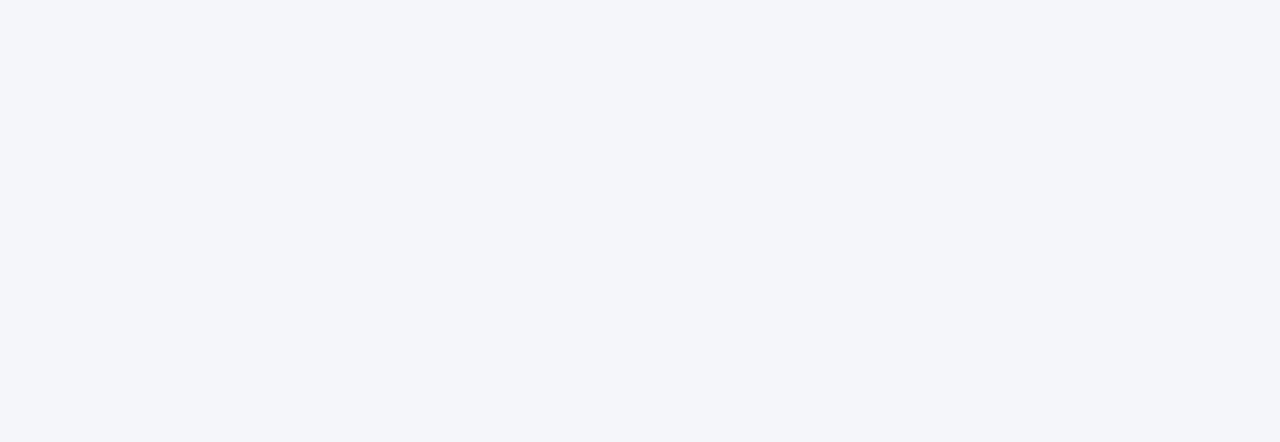
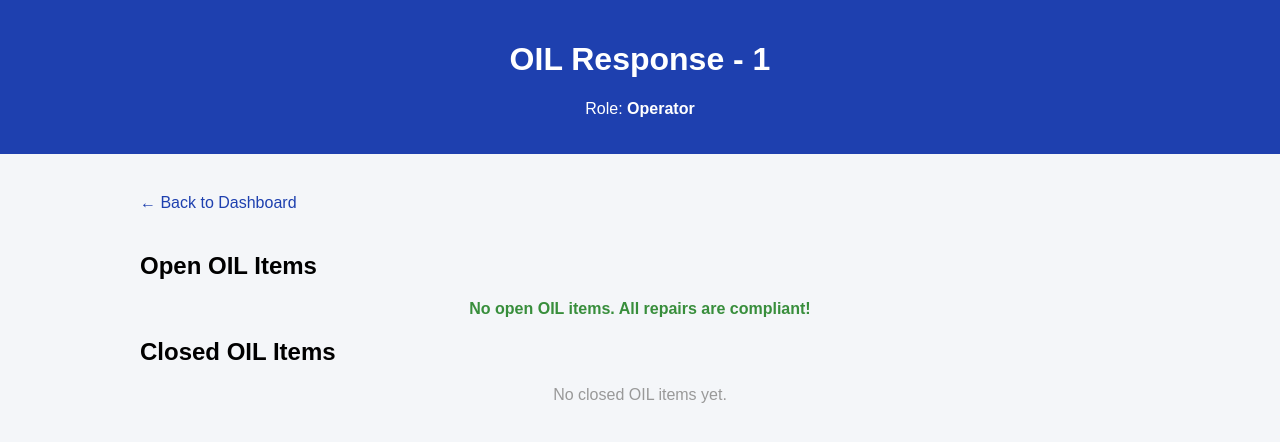
Before and after one commit to jquiroz343-sys/structural-repair-app, a Flask app: page /oil_response/1 in a window 1280 px wide. Before the commit the part shown is empty. Shown: the top 442 px of the page. Run offline with Flask 3, Linux system fonts and the light colour scheme.

Commit message:
Update oil_response.html
oil respnse

```diff
--- a/templates/oil_response.html
+++ b/templates/oil_response.html
@@ -9,4 +9,53 @@
         .container { padding: 20px; max-width: 1000px; margin: auto; }
         .oil-card { background: white; border: 1px solid #ddd; border-radius: 8px; padding: 15px; margin-bottom: 20px; box-shadow: 0 2px 5px rgba(0,0,0,0.1); }
         .oil-card.open { border-left: 5px solid #d32f2f; }
-        .oil-card.closed
+        .oil-card.closed { border-left: 5px solid #388e3c; }
+        textarea { width: 100%; padding: 10px; border: 1px solid #ccc; border-radius: 5px; min-height: 100px; }
+        input[type="file"] { margin: 10px 0; }
+        button { background: #1976d2; color: white; padding: 10px 20px; border: none; border-radius: 5px; cursor: pointer; }
+        button:hover { background: #1565c0; }
+        .back { display: inline-block; margin: 20px 0; color: #1e40af; text-decoration: none; }
+    </style>
+</head>
+<body>
+    <div class="header">
+        <h1>OIL Response - {{ msn }}</h1>
+        <p>Role: <strong>Operator</strong></p>
+    </div>
+    <div class="container">
+        <a href="/dashboard/{{ msn }}" class="back">← Back to Dashboard</a>
+
+        <h2>Open OIL Items</h2>
+        {% for r in open_repairs %}
+        <div class="oil-card open">
+            <h3>Repair ID: {{ r.Repair_ID }} | ATA: {{ r.ATA_Chapter }}</h3>
+            <p><strong>OIL Note:</strong> {{ r.OIL_Closure_Note or 'No note from auditor' }}</p>
+            <p><strong>Priority:</strong> {{ r.OIL_Priority or 'N/A' }}</p>
+
+            <form action="/api/oil/respond/{{ msn }}/{{ r.Repair_ID }}" method="POST" enctype="multipart/form-data">
+                <label><strong>Your Response:</strong></label>
+                <textarea name="response" placeholder="Write your corrective action or clarification..." required></textarea>
+
+                <label><strong>Attach Evidence (optional):</strong></label>
+                <input type="file" name="evidence" accept=".pdf,.jpg,.png,.docx">
+
+                <button type="submit">Submit Response</button>
+            </form>
+        </div>
+        {% else %}
+        <p style="text-align: center; color: #388e3c; font-weight: bold;">No open OIL items. All repairs are compliant!</p>
+        {% endfor %}
+
+        <h2>Closed OIL Items</h2>
+        {% for r in closed_repairs %}
+        <div class="oil-card closed">
+            <h3>Repair ID: {{ r.Repair_ID }}</h3>
+            <p><strong>Operator Response:</strong> {{ r.Operator_Response_Note or 'N/A' }}</p>
+            <p><strong>Closed by Auditor</strong></p>
+        </div>
+        {% else %}
+        <p style="text-align: center; color: #999;">No closed OIL items yet.</p>
+        {% endfor %}
+    </div>
+</body>
+</html>
```
